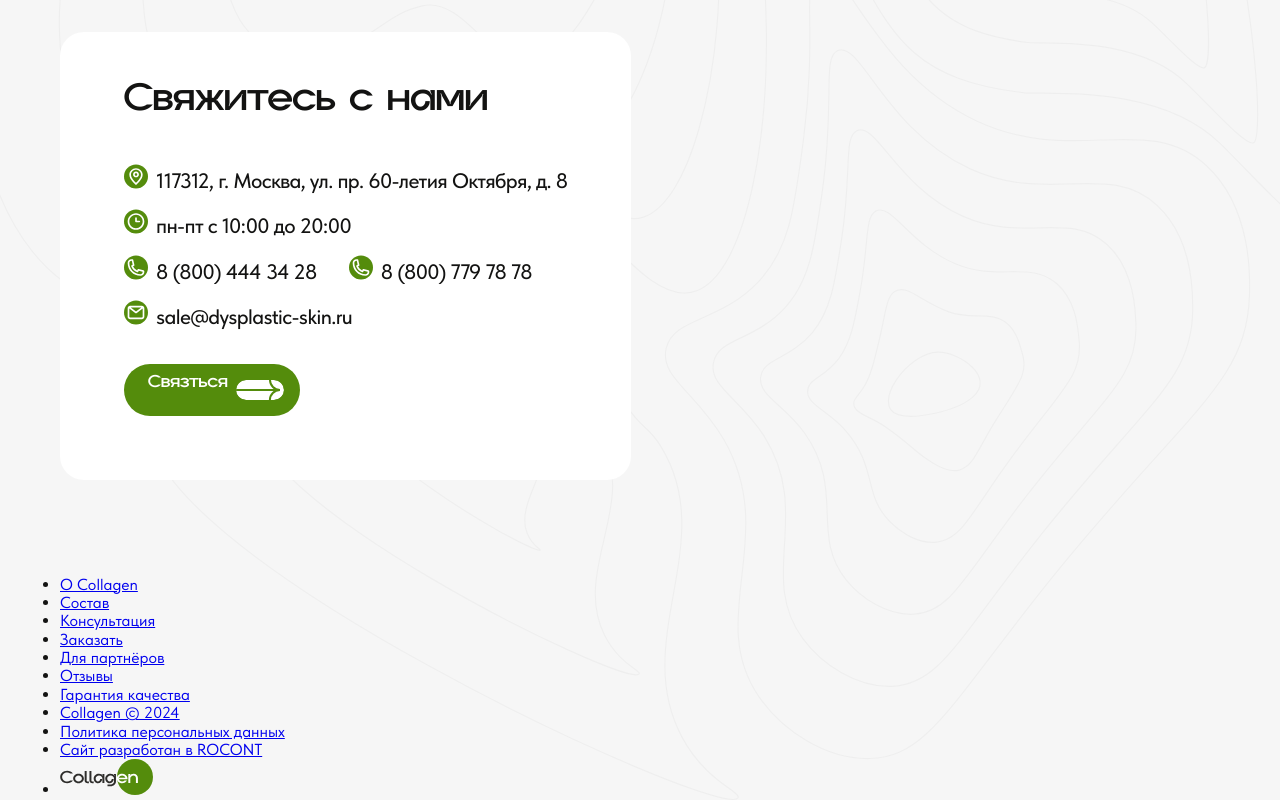
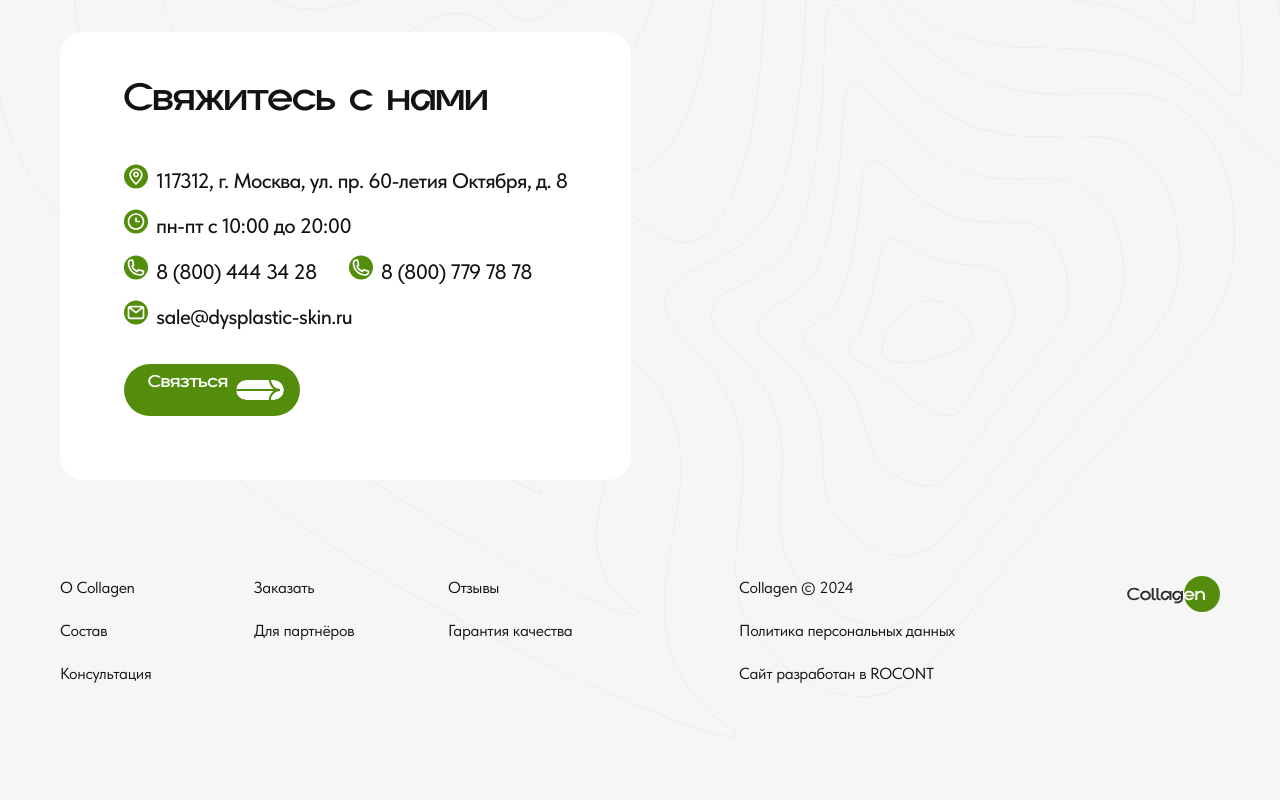
Before and after one commit to Safonov17/rocont-test-task, a website built with Vite: page index.html in a window 1280 px wide. Shown: the part 1753-2553 px from the top of the page. After the commit the page ends 2490 px from the top, so only its background shows below. Built offline with nearby package versions, Linux system fonts and the light colour scheme.

Commit message:
add styles for the footer section

```diff
--- /dev/null
+++ b/src/scss/footer/_footer-media.scss
@@ -0,0 +1,115 @@
+@include tablet-L {
+	.footer {
+		// .footer__wrapper
+		&__wrapper {
+			column-gap: 20px;
+		}
+	}
+}
+@include tablet-M {
+	.footer {
+		.container {
+			position: relative;
+		}
+		// .footer__wrapper
+		&__wrapper {
+			grid-template-columns: repeat(8, 1fr);
+			grid-template-rows: repeat(8, min-content);
+			row-gap: 32px;
+		}
+		.order {
+			&::after {
+				content: '';
+				position: absolute;
+				left: 10px;
+				right: 10px;
+				bottom: 151px;
+				height: 2px;
+				background-color: $color-text;
+			}
+		}
+		&__item-1 {
+			grid-area: 2 / 1 / 3 / 5;
+		}
+		&__item-2 {
+			grid-area: 3 / 1 / 4 / 5;
+		}
+		&__item-3 {
+			grid-area: 4 / 1 / 5 / 5;
+		}
+		&__item-4 {
+			grid-area: 5 / 1 / 6 / 5;
+		}
+		&__item-5 {
+			grid-area: 2 / 5 / 3 / 9;
+		}
+		&__item-6 {
+			grid-area: 3 / 5 / 4 / 9;
+		}
+		&__item-7 {
+			grid-area: 4 / 5 / 5 / 9;
+		}
+		&__item-8 {
+			grid-area: 6 / 1 / 7 / 5;
+		}
+		&__item-9 {
+			grid-area: 7 / 1 / 8 / 5;
+		}
+		&__item-10 {
+			grid-area: 8 / 1 / 9 / 5;
+		}
+		&__item-11 {
+			grid-area: 1 / 1 / 2 / 9;
+		}
+	}
+}
+@include mobile-L {
+	.footer {
+		// .footer__wrapper
+		&__wrapper {
+			grid-template-columns: repeat(6, 1fr);
+		}
+	}
+}
+@include mobile-M {
+	.footer {
+		// .footer__wrapper
+		&__wrapper {
+			grid-template-columns: repeat(4, 1fr);
+			grid-template-rows: repeat(11, min-content);
+		}
+		&__item-1 {
+			grid-area: 2 / 1 / 3 / 2;
+		}
+		&__item-2 {
+			grid-area: 3 / 1 / 4 / 2;
+		}
+		&__item-3 {
+			grid-area: 4 / 1 / 5 / 2;
+		}
+		&__item-4 {
+			grid-area: 5 / 1 / 6 / 2;
+		}
+		&__item-5 {
+			grid-area: 6 / 1 / 7 / 2;
+		}
+		&__item-6 {
+			grid-area: 7 / 1 / 8 / 2;
+		}
+		&__item-7 {
+			grid-area: 8 / 1 / 9 / 2;
+		}
+		&__item-8 {
+			grid-area: 9 / 1 / 10 / 2;
+		}
+		&__item-9 {
+			grid-area: 10 / 1 / 11 / 2;
+		}
+		&__item-10 {
+			grid-area: 11 / 1 / 12 / 2;
+		}
+		&__item-11 {
+			grid-area: 1 / 1 / 2 / 2;
+		}
+	}
+}
--- /dev/null
+++ b/src/scss/footer/_footer.scss
@@ -0,0 +1,69 @@
+.footer {
+	// .footer__wrapper
+	&__wrapper {
+		display: grid;
+		grid-template-columns: repeat(12, 1fr);
+		grid-template-rows: repeat(3, 1fr);
+		column-gap: 40px;
+		margin-bottom: 32px;
+		white-space: nowrap;
+		list-style-type: none;
+		a {
+			color: inherit;
+			text-decoration: none;
+		}
+	}
+	// .footer__list
+	&__list {
+		list-style-type: none;
+	}
+	// .footer__item
+	&__item {
+		font-family: $font-family;
+		font-weight: 400;
+		font-size: 16px;
+		line-height: 150%;
+		letter-spacing: -0.02em;
+	}
+	// .footer__link
+	&__link {
+	}
+	// .footer__logo
+	&__logo {
+		width: 93px;
+		flex-shrink: 0;
+	}
+	&__item-1 {
+		grid-area: 1 / 1 / 2 / 3;
+	}
+	&__item-2 {
+		grid-area: 2 / 1 / 3 / 3;
+	}
+	&__item-3 {
+		grid-area: 3 / 1 / 4 / 3;
+	}
+	&__item-4 {
+		grid-area: 1 / 3 / 2 / 5;
+	}
+	&__item-5 {
+		grid-area: 2 / 3 / 3 / 5;
+	}
+	&__item-6 {
+		grid-area: 1 / 5 / 2 / 7;
+	}
+	&__item-7 {
+		grid-area: 2 / 5 / 3 / 7;
+	}
+	&__item-8 {
+		grid-area: 1 / 8 / 2 / 12;
+	}
+	&__item-9 {
+		grid-area: 2 / 8 / 3 / 12;
+	}
+	&__item-10 {
+		grid-area: 3 / 8 / 4 / 12;
+	}
+	&__item-11 {
+		grid-area: 1 / 12 / 2 / 13;
+	}
+}
```
Also changed, not shown: src/css/styles.css.
